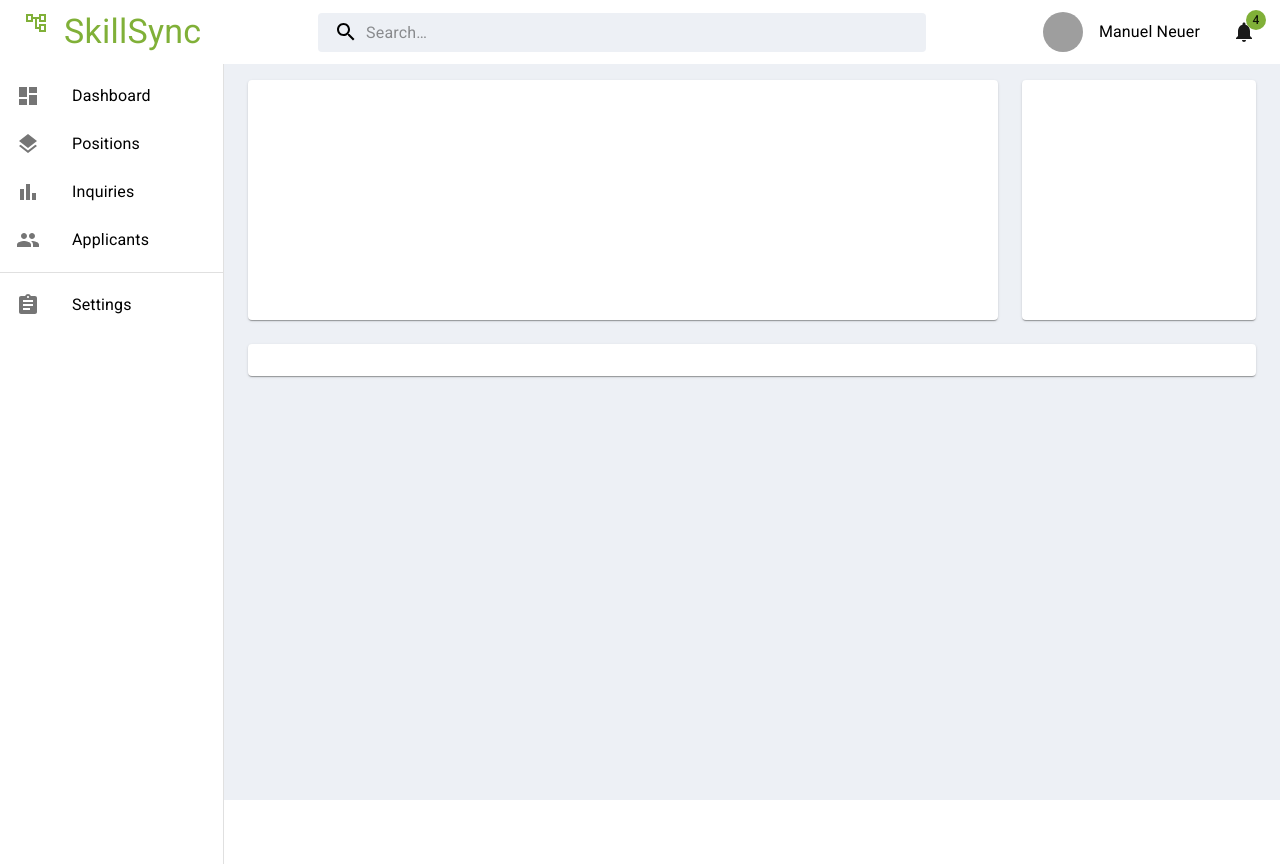
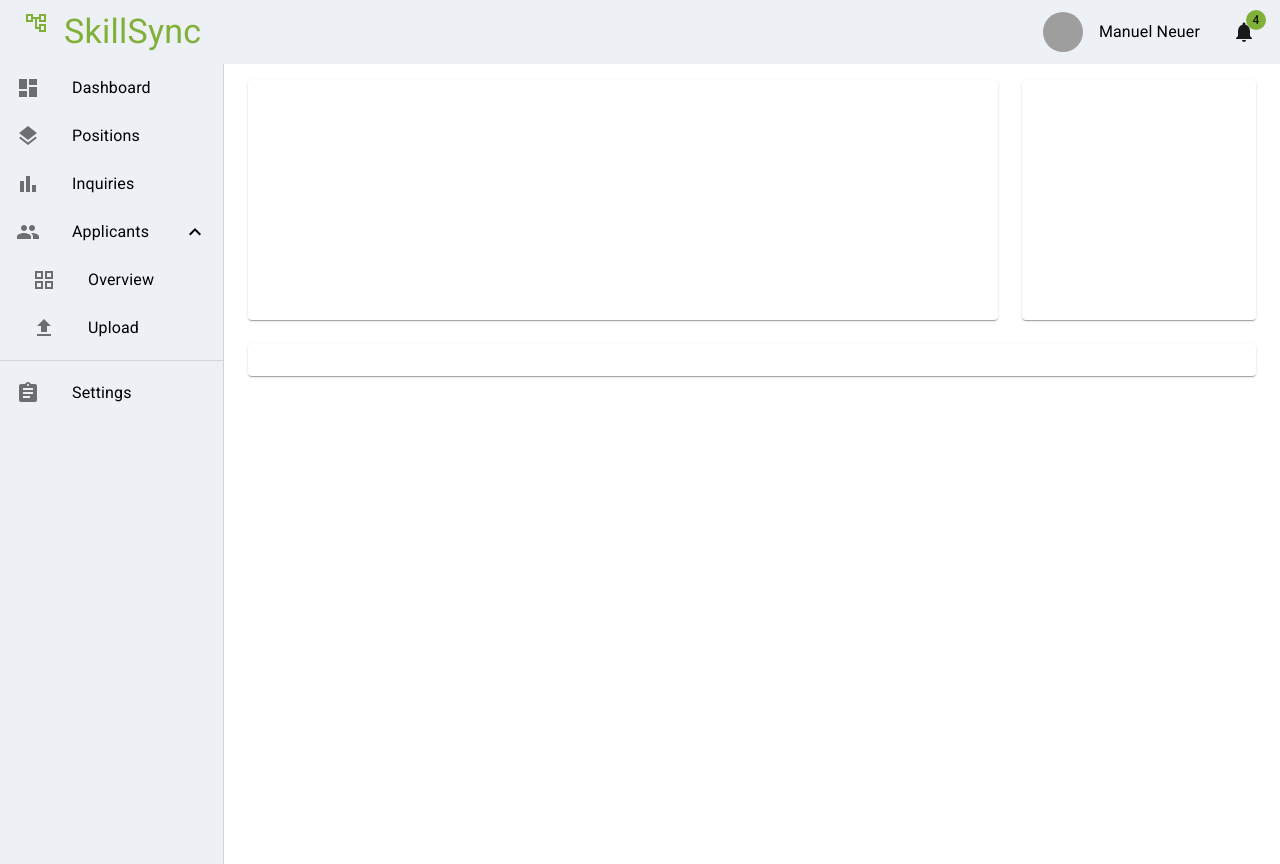
Before and after one commit to HdM-LLM/frontend, a React (Create React App) app: page / in a window 1280 px wide. After the commit the page ends 800 px from the top, so only its background shows below. Built offline with nearby package versions, Linux system fonts and the light colour scheme; grey boxes are pictures that could not be loaded.

Commit message:
Fixed noted Issues from PullRequest

```diff
--- a/src/App.tsx
+++ b/src/App.tsx
@@ -1,6 +1,8 @@
 import * as React from "react";
 import Dashboard from "./pages/Dashboard";
 import ApplicantsPage from "./pages/ApplicantsPage";
+import OverviewPage from "./pages/OverviewPage";
+import UploadPage from "./pages/UploadPage";
 import InquiriesPage from "./pages/InquiriesPage";
 import PositionPage from "./pages/PositionPage";
 import SettingsPage from "./pages/SettingsPage";
@@ -8,20 +10,33 @@ import { BrowserRouter, Route, Routes } from "react-router-dom";
 import Box from "@mui/material/Box";
 import AppBar from "./components/AppBar";
 import Drawer from "./components/Drawer";
+import { styled } from "@mui/material";
 
 export default function App() {
+  const MainBox = styled(Box)(({ theme }) => ({
+    flexGrow: 1,
+    height: "100dvh",
+    overflow: "auto",
+    background: theme.palette.background.default,
+    boxShadow: "none",
+    marginLeft: theme.spacing(28),
+  }));
   return (
     <BrowserRouter>
       <Box sx={{ display: "flex" }}>
         <AppBar />
         <Drawer />
+        <MainBox component="main">
           <Routes>
             <Route path="/" element={<Dashboard />} />
             <Route path="/positions" element={<PositionPage />} />
             <Route path="/inquiries" element={<InquiriesPage />} />
             <Route path="/applicants" element={<ApplicantsPage />} />
+            <Route path="/applicants/overview" element={<OverviewPage />} />
+            <Route path="/applicants/upload" element={<UploadPage />} />
             <Route path="/settings" element={<SettingsPage />} />
           </Routes>
+        </MainBox>
       </Box>
     </BrowserRouter>
   );
--- a/src/components/AppBar.tsx
+++ b/src/components/AppBar.tsx
@@ -13,7 +13,7 @@ import AccountTreeOutlinedIcon from "@mui/icons-material/AccountTreeOutlined";
 
 export default function AppBar() {
   const AppBarMod = styled(MuiAppBar)(({ theme }) => ({
-    background: theme.palette.background.default,
+    background: theme.palette.grey[100],
     boxShadow: "none",
     zIndex: theme.zIndex.drawer + 1,
     position: "absolute",
@@ -98,7 +98,7 @@ export default function AppBar() {
             SkillSync
           </Typography>
         </Box>
-        <Search>
+        {/* <Search>
           <SearchIconWrapper>
             <SearchIcon />
           </SearchIconWrapper>
@@ -106,7 +106,7 @@ export default function AppBar() {
             placeholder="Search…"
             inputProps={{ "aria-label": "search" }}
           />
-        </Search>
+        </Search> */}
         <Box
           sx={{
             flexGrow: 0,
--- a/src/components/Drawer.tsx
+++ b/src/components/Drawer.tsx
@@ -1,17 +1,13 @@
 import * as React from "react";
 import { styled } from "@mui/material/styles";
 import MuiDrawer from "@mui/material/Drawer";
-import Toolbar from "@mui/material/Toolbar";
-import List from "@mui/material/List";
-import { DrawerItems } from "../helper/DrawerItems";
-import Typography from "@mui/material/Typography";
-import AccountTreeOutlinedIcon from "@mui/icons-material/AccountTreeOutlined";
+import DrawerItems from "../helper/DrawerItems";
 
 export default function Drawer() {
   const DrawerMod = styled(MuiDrawer)(({ theme }) => ({
     "& .MuiDrawer-paper": {
-      position: "relative",
-      background: theme.palette.background.default,
+      position: "fixed",
+      background: theme.palette.grey[100],
       width: theme.spacing(28),
       marginTop: theme.spacing(8),
     },
@@ -19,7 +15,7 @@ export default function Drawer() {
 
   return (
     <DrawerMod variant="permanent">
-      <List component="nav">{DrawerItems}</List>
+      <DrawerItems />
     </DrawerMod>
   );
 }
--- a/src/helper/DrawerItems.tsx
+++ b/src/helper/DrawerItems.tsx
@@ -9,13 +9,26 @@ import LayersIcon from "@mui/icons-material/Layers";
 import AssignmentIcon from "@mui/icons-material/Assignment";
 import Divider from "@mui/material/Divider";
 import { NavLink } from "react-router-dom";
+import Collapse from "@mui/material/Collapse";
+import List from "@mui/material/List";
+import ExpandLess from "@mui/icons-material/ExpandLess";
+import ExpandMore from "@mui/icons-material/ExpandMore";
+import FileUploadIcon from "@mui/icons-material/FileUpload";
+import GridViewIcon from "@mui/icons-material/GridView";
 
 const linkStyle = {
   textDecoration: "none",
   color: "black",
 };
 
-export const DrawerItems = (
+export default function DrawerItems() {
+  const [open, setOpen] = React.useState(true);
+
+  const handleClick = () => {
+    setOpen(!open);
+  };
+
+  return (
     <React.Fragment>
       <NavLink to="/" style={linkStyle}>
         <ListItemButton>
@@ -42,13 +55,34 @@ export const DrawerItems = (
         </ListItemButton>
       </NavLink>
       <NavLink to="/applicants" style={linkStyle}>
-      <ListItemButton>
+        <ListItemButton onClick={handleClick}>
           <ListItemIcon>
             <PeopleIcon />
           </ListItemIcon>
           <ListItemText primary="Applicants" />
+          {open ? <ExpandLess /> : <ExpandMore />}
         </ListItemButton>
       </NavLink>
+      <Collapse in={open} timeout="auto" unmountOnExit>
+        <List component="div" disablePadding>
+          <NavLink to="/applicants/overview" style={linkStyle}>
+            <ListItemButton sx={{ pl: 4 }}>
+              <ListItemIcon>
+                <GridViewIcon />
+              </ListItemIcon>
+              <ListItemText primary="Overview" />
+            </ListItemButton>
+          </NavLink>
+          <NavLink to="/applicants/upload" style={linkStyle}>
+            <ListItemButton sx={{ pl: 4 }}>
+              <ListItemIcon>
+                <FileUploadIcon />
+              </ListItemIcon>
+              <ListItemText primary="Upload" />
+            </ListItemButton>
+          </NavLink>
+        </List>
+      </Collapse>
       <Divider sx={{ my: 1 }} />
       <NavLink to="/settings" style={linkStyle}>
         <ListItemButton>
@@ -60,3 +94,4 @@ export const DrawerItems = (
       </NavLink>
     </React.Fragment>
   );
+}
--- a/src/pages/Dashboard.tsx
+++ b/src/pages/Dashboard.tsx
@@ -1,21 +1,10 @@
 import * as React from "react";
-import Box from "@mui/material/Box";
 import Container from "@mui/material/Container";
 import Grid from "@mui/material/Grid";
 import Paper from "@mui/material/Paper";
-import { styled } from "@mui/material";
 
 export default function Dashboard() {
-  const MainBox = styled(Box)(({ theme }) => ({
-    flexGrow: 1,
-    height: "100vh",
-    overflow: "auto",
-    background: theme.palette.grey[100],
-    boxShadow: "none",
-  }));
-
   return (
-    <MainBox component="main">
     <Container maxWidth="lg" sx={{ mt: 10, mb: 4 }}>
       <Grid container spacing={3}>
         {/* Chart */}
@@ -48,6 +37,5 @@ export default function Dashboard() {
         </Grid>
       </Grid>
     </Container>
-    </MainBox>
   );
 }
--- /dev/null
+++ b/src/pages/OverviewPage.tsx
@@ -0,0 +1,10 @@
+import * as React from "react";
+import Container from "@mui/material/Container";
+
+export default function OverviewPage() {
+  return (
+    <Container maxWidth="lg" sx={{ mt: 10, mb: 4 }}>
+      <h1>OverviewPage</h1>
+    </Container>
+  );
+}
--- /dev/null
+++ b/src/pages/UploadPage.tsx
@@ -0,0 +1,10 @@
+import React from "react";
+import Container from "@mui/material/Container";
+
+export default function UploadPage() {
+  return (
+    <Container maxWidth="lg" sx={{ mt: 10, mb: 4 }}>
+      <h1>UploadPage</h1>
+    </Container>
+  );
+}
```
Lines whose indentation alone changed are shown as unchanged.
